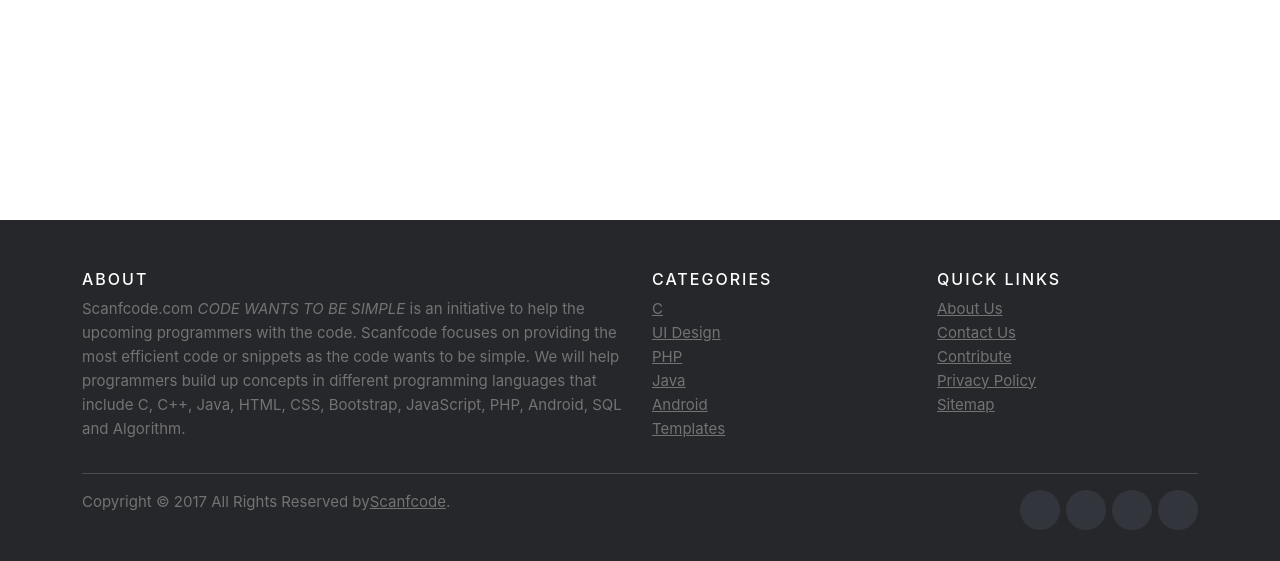
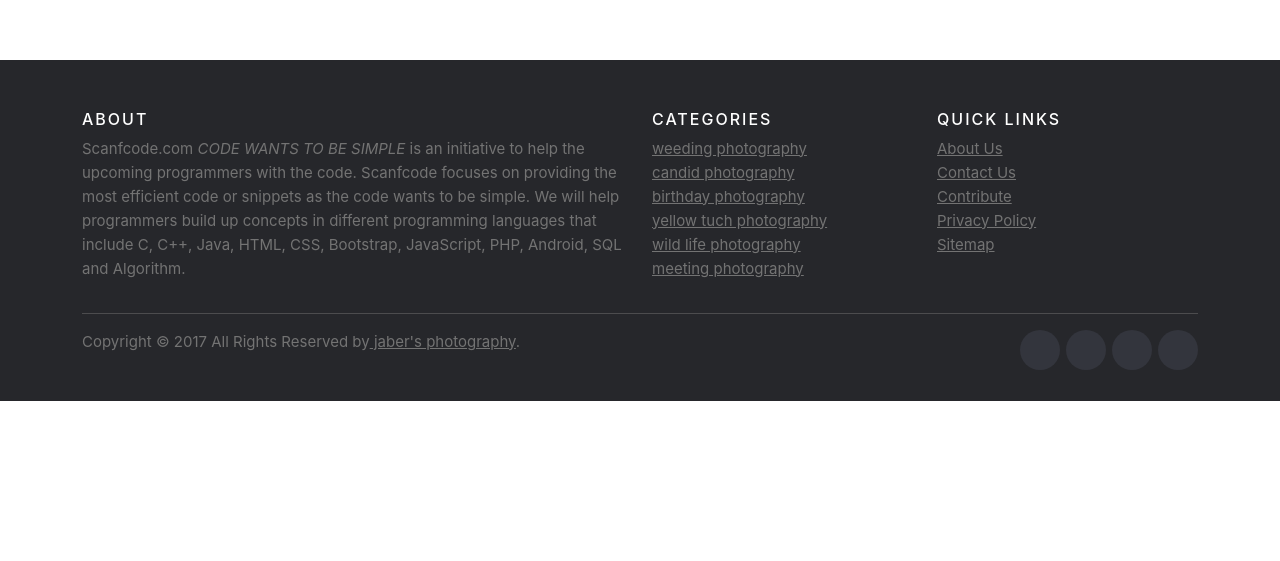
Before and after one commit to aljaberlax/jaber-s_photography, a React (Create React App) app: page /contact in a window 1280 px wide. Shown: the part 734-1295 px from the top of the page. After the commit the page ends 1135 px from the top, so only its background shows below. Built offline with nearby package versions, Linux system fonts and the light colour scheme; no server answers.

Commit message:
contact us added

```diff
--- a/src/ContactUs/Contact.js
+++ b/src/ContactUs/Contact.js
@@ -2,8 +2,9 @@ import React from 'react';
 import './ContactUs.css'
 const Contact = () => {
     return (
-        <div className='contact_us'>
-                <h1>this is contact us</h1>
+        <div className='text-center contact_us'>
+                <h1>Contact us</h1>
+               <p>Cell no : 01222929292</p>
         </div>
     );
 };
--- a/src/ContactUs/ContactUs.css
+++ b/src/ContactUs/ContactUs.css
@@ -1,3 +1,3 @@
 .contact_us{
-    min-height: 100vh;
+    min-height: 80vh;
 }
--- a/src/Footer/Footer.js
+++ b/src/Footer/Footer.js
@@ -15,12 +15,12 @@ const Footer = () => {
                         <div className="col-xs-6 col-md-3">
                             <h6>Categories</h6>
                             <ul className="footer-links">
-                                <li><a href="http://scanfcode.com/category/c-language/">C</a></li>
-                                <li><a href="http://scanfcode.com/category/front-end-development/">UI Design</a></li>
-                                <li><a href="http://scanfcode.com/category/back-end-development/">PHP</a></li>
-                                <li><a href="http://scanfcode.com/category/java-programming-language/">Java</a></li>
-                                <li><a href="http://scanfcode.com/category/android/">Android</a></li>
-                                <li><a href="http://scanfcode.com/category/templates/">Templates</a></li>
+                                <li><a href="http://scanfcode.com/category/c-language/">weeding photography</a></li>
+                                <li><a href="http://scanfcode.com/category/front-end-development/">candid photography</a></li>
+                                <li><a href="http://scanfcode.com/category/back-end-development/">birthday photography</a></li>
+                                <li><a href="http://scanfcode.com/category/java-programming-language/">yellow tuch photography</a></li>
+                                <li><a href="http://scanfcode.com/category/android/">wild life photography</a></li>
+                                <li><a href="http://scanfcode.com/category/templates/">meeting photography</a></li>
                             </ul>
                         </div>
 
@@ -41,7 +41,7 @@ const Footer = () => {
                     <div className="row">
                         <div className="col-md-8 col-sm-6 col-xs-12">
                             <p className="copyright-text">Copyright &copy; 2017 All Rights Reserved by
-                                <a href="#">Scanfcode</a>.
+                                <a href="#"> jaber's photography</a>.
                             </p>
                         </div>
 
```
